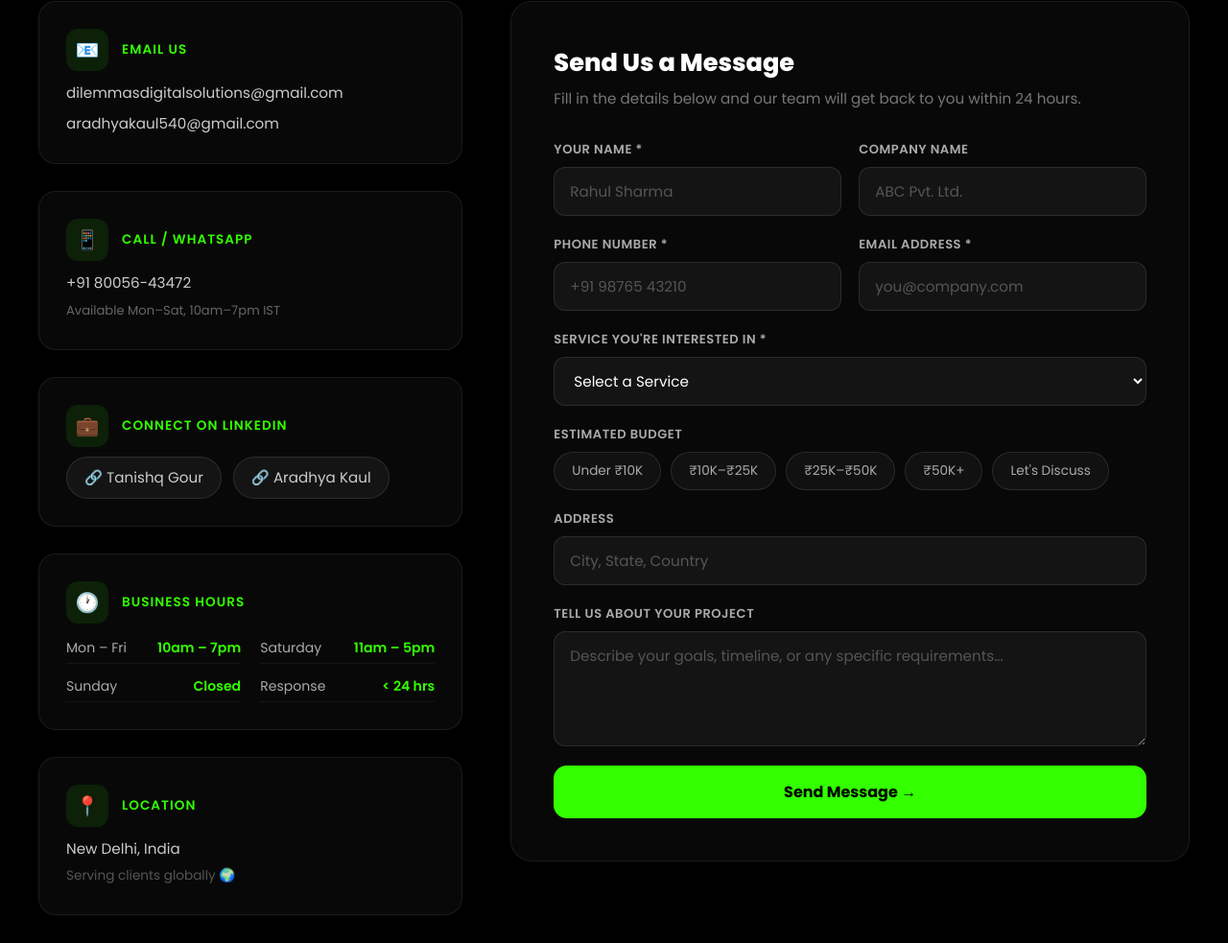
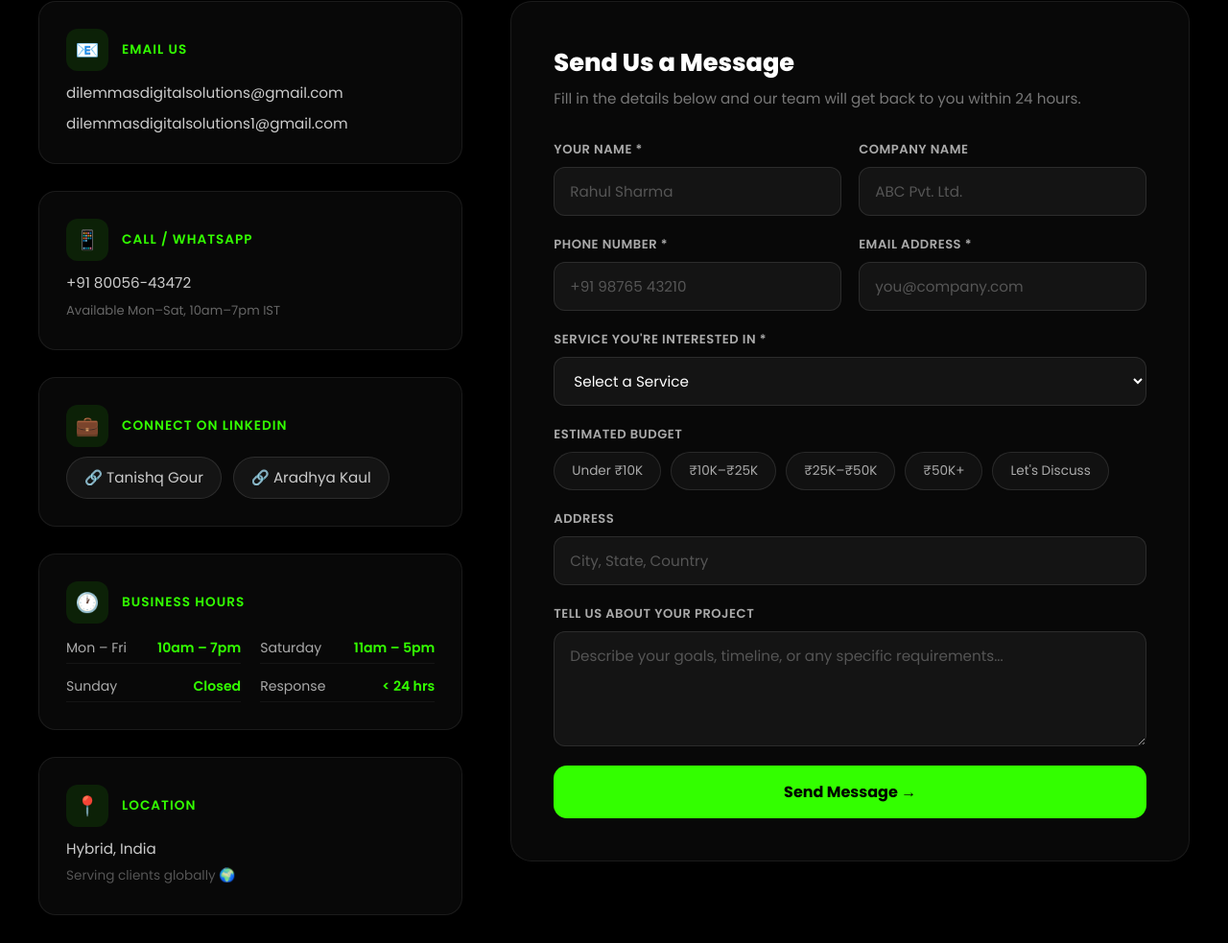
Before and after one commit to aradhyakaul540-hue/Dilemmas-Digital-Solutions, a Flask app: page /contact in a window 1280 px wide. Shown: the part 607-1590 px from the top of the page at 96% size. Run offline with Flask 3, Linux system fonts and the light colour scheme; some libraries are stand-ins or nearby versions.

Commit message:
Update contact.html

```diff
--- a/templates/contact.html
+++ b/templates/contact.html
@@ -279,7 +279,7 @@
                         <h4>Email Us</h4>
                     </div>
                     <a href="mailto:dilemmasdigitalsolutions@gmail.com">dilemmasdigitalsolutions@gmail.com</a>
-                    <br><a href="mailto:aradhyakaul540@gmail.com" style="margin-top:6px;display:block;">aradhyakaul540@gmail.com</a>
+                    <br><a href="mailto:dilemmasdigitalsolutions1@gmail.com" style="margin-top:6px;display:block;">dilemmasdigitalsolutions1@gmail.com</a>
                 </div>
 
                 <div class="info-card">
@@ -320,7 +320,7 @@
                         <div class="ic-icon">📍</div>
                         <h4>Location</h4>
                     </div>
-                    <p>New Delhi, India</p>
+                    <p>Hybrid, India</p>
                     <p style="color:#555;font-size:.85rem;margin-top:4px;">Serving clients globally 🌍</p>
                 </div>
 
```
